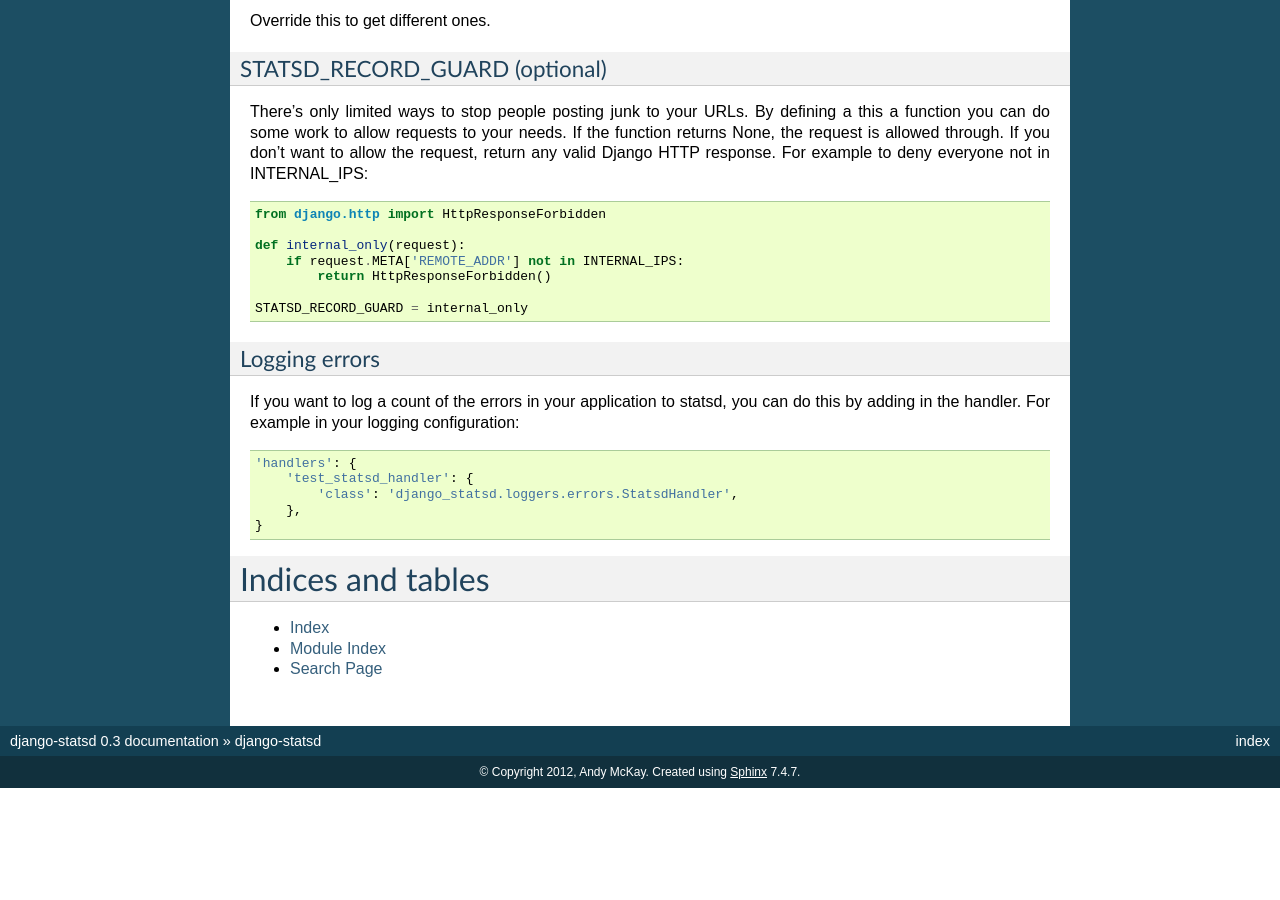
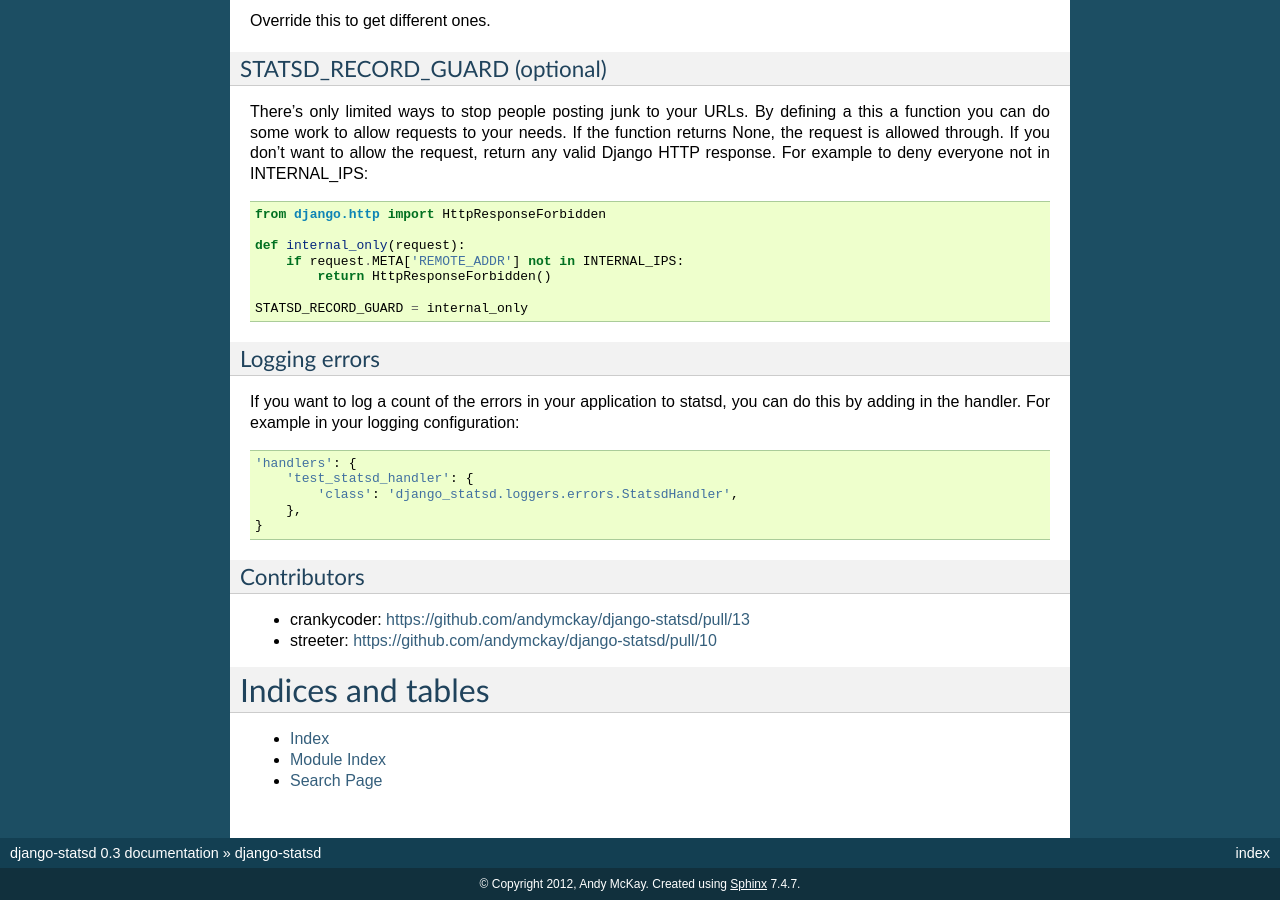
Before and after one commit to django-statsd/django-statsd, a Sphinx documentation site: the page built from docs/index.rst, in a window 1280 px wide and 900 px high, scrolled down 4231 px. Built offline with Sphinx 7.4.7, drawn with Linux system fonts in a browser that asks for light colours; before the commit the page ends 5019 px from its top, so only the background shows below that.

Commit message:
add in contributors

```diff
--- a/docs/index.rst
+++ b/docs/index.rst
@@ -266,6 +266,12 @@ do this by adding in the handler. For example in your logging configuration::
         },
     }
 
+Contributors
+~~~~~~~~~~~~
+
+* crankycoder: https://github.com/andymckay/django-statsd/pull/13
+* streeter: https://github.com/andymckay/django-statsd/pull/10
+
 Indices and tables
 ==================
 
```
